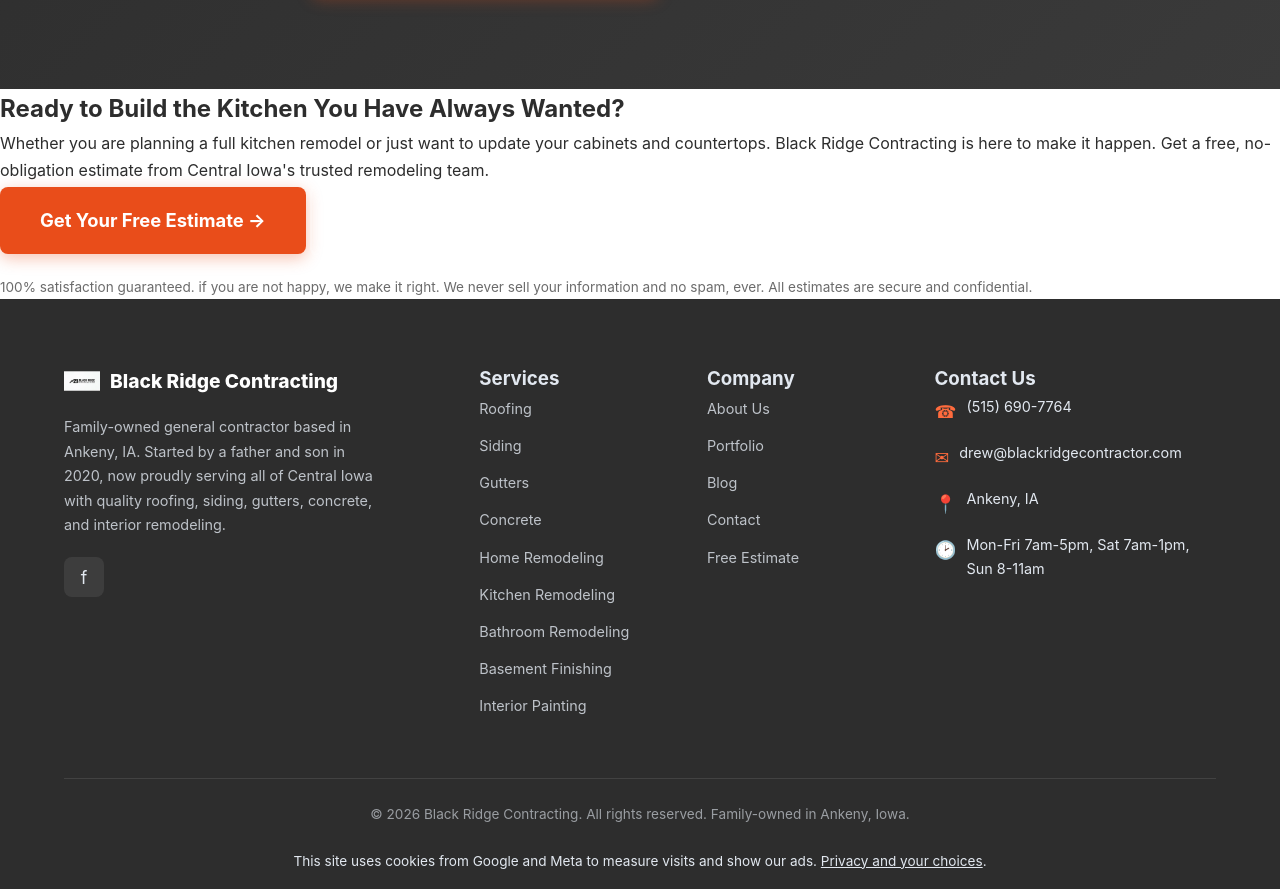
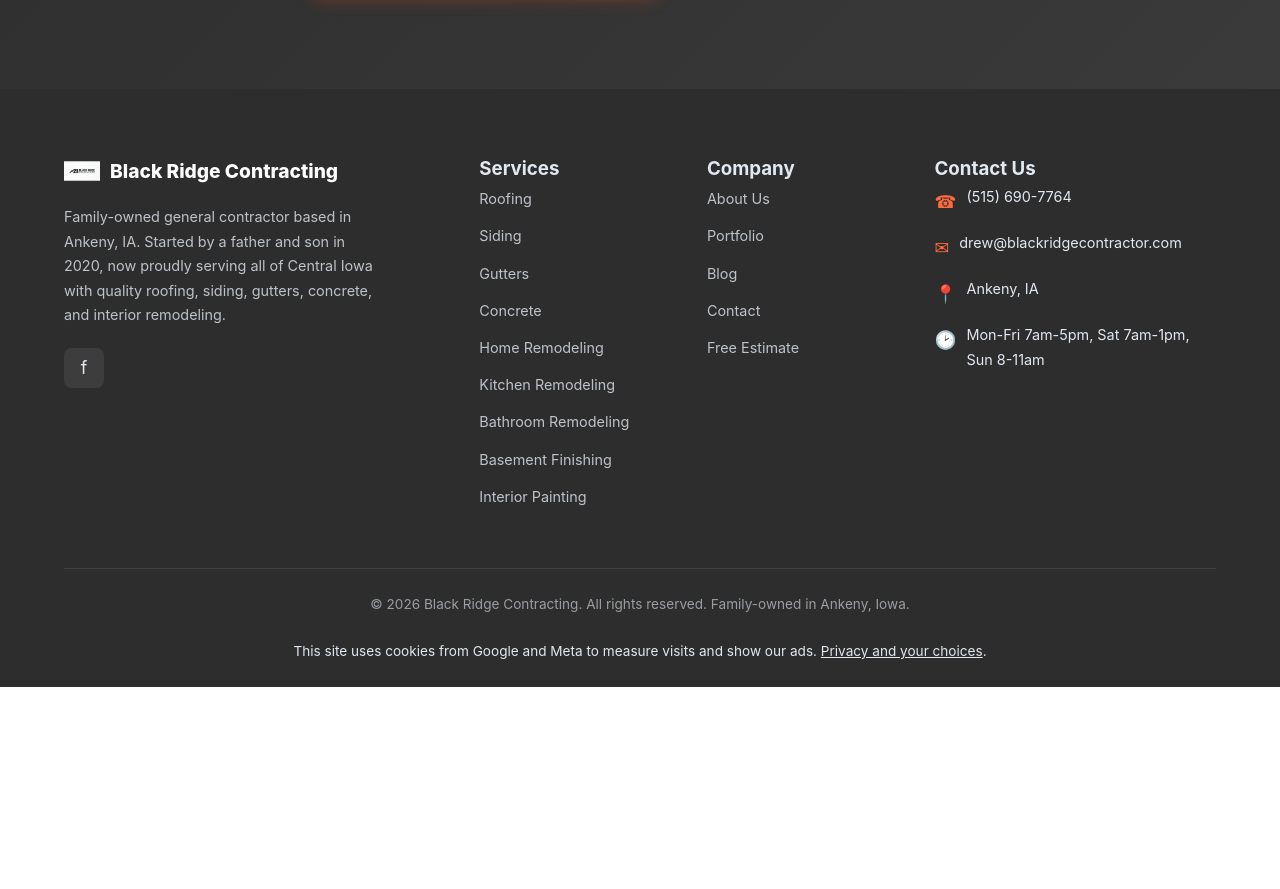
Before and after one commit to frontporchoffers/blackridge-site, a plain HTML site: page services/basement-finishing/ankeny.html in a window 1280 px wide. Shown: the part 4496-5385 px from the top of the page. After the commit the page ends 5183 px from the top, so only its background shows below. Drawn offline with Linux system fonts and the light colour scheme.

Commit message:
Remove a stray kitchen call-to-action from the six city pages
The page generator sliced its footer nine lines early, so every city page
printed the kitchen heading and extra closing tags after the real page end.

Co-Authored-By: Claude Fable 5.2 <noreply@anthropic.com>

```diff
--- a/services/basement-finishing/ankeny.html
+++ b/services/basement-finishing/ankeny.html
@@ -374,15 +374,6 @@
     </section>
   </main>
 
-        <h2 id="kitchen-cta-title">Ready to Build the Kitchen You Have Always Wanted?</h2>
-        <p>Whether you are planning a full kitchen remodel or just want to update your cabinets and countertops. Black Ridge Contracting is here to make it happen. Get a free, no-obligation estimate from Central Iowa's trusted remodeling team.</p>
-        <a href="/contact" class="btn btn-primary btn-lg">Get Your Free Estimate &#8594;</a>
-        <a href="tel:5156907764" class="btn btn-secondary btn-lg">&#9742; Call (515) 690-7764</a>
-        <p class="satisfaction-guarantee" style="margin-top:20px;font-size:0.85rem;opacity:0.7;">100% satisfaction guaranteed. if you are not happy, we make it right. We never sell your information and no spam, ever. All estimates are secure and confidential.</p>
-      </div>
-    </section>
-  </main>
-
   <!-- Footer -->
   <footer class="footer" role="contentinfo">
     <div class="container">
```
Also changed, not shown: services/basement-finishing/des-moines.html (+0 -9 lines), services/bathroom-remodeling/ankeny.html (+0 -9 lines), services/bathroom-remodeling/des-moines.html (+0 -9 lines), services/kitchen-remodeling/ankeny.html (+0 -9 lines), services/kitchen-remodeling/des-moines.html (+0 -9 lines).
